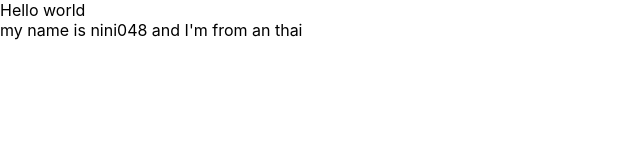
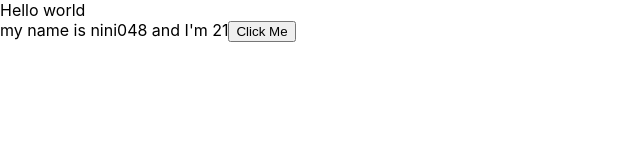
Before and after one commit to nini048/demo, a React (Create React App) app: page / in a window 1280 px wide. Shown: the top 160 px of the page, without its empty margins (0-640 px from the left). Built offline with nearby package versions, Linux system fonts and the light colour scheme.

Commit message:
set state

```diff
--- a/src/components/MyComponents.js
+++ b/src/components/MyComponents.js
@@ -5,10 +5,25 @@
         address: 'an thai',
         age: 21
     };
+    handleClick = (event) => {
+
+        console.log("Click button");
+        console.log("My name is ",this.state.name);
+        this.setState({
+            age: Math.floor((Math.random() * 100) + 1)
+        })
+
+    }
+    handleOnMouseOver = (event) => {
+        console.log(event.pageX);
+    }
     render() {
         return (
-            <div> my name is {this.state.name} and I'm from {this.state.address} </div>
-
+            <div>
+                my name is {this.state.name} and I'm {this.state.age}
+                {/* <button onMouseOver={this.handleOnMouseOver}>Hover Me</button> */}
+                <button onClick={(event) => {this.handleClick(event)}}>Click Me</button>
+                </div>
         );
     }
 }
```
